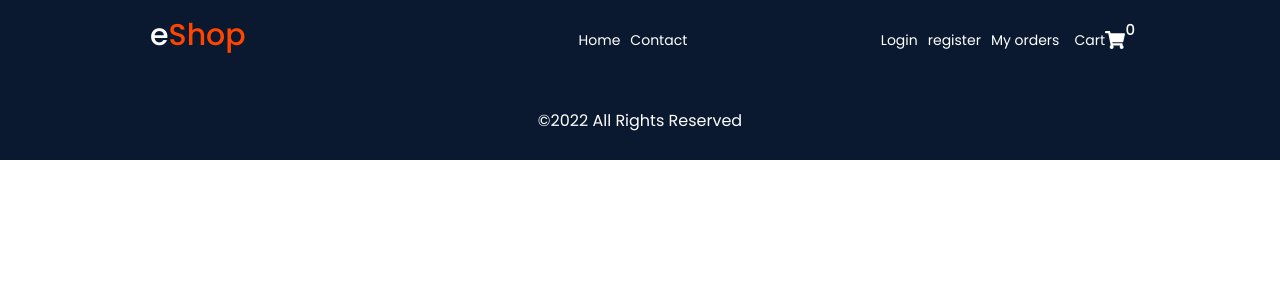
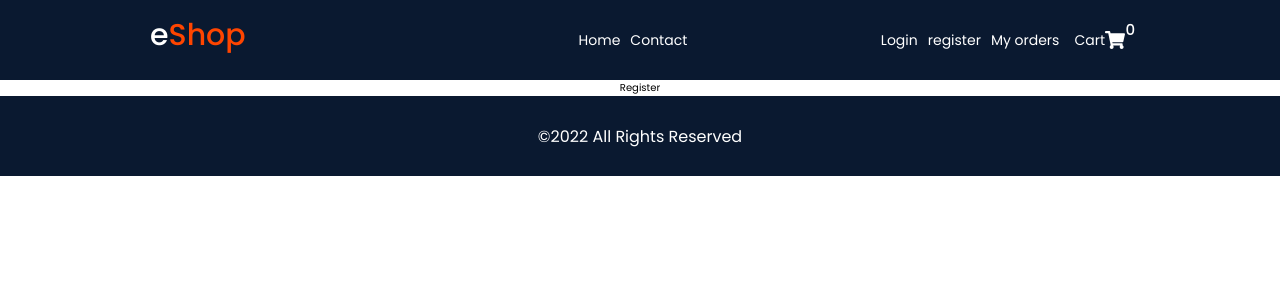
Before and after one commit to Marinmme/ecomer-app, a React (Create React App) app: page /register in a window 1280 px wide. Shown: the top 300 px of the page. Built offline with nearby package versions, Linux system fonts and the light colour scheme.

Commit message:
Route login and register

```diff
--- a/src/App.js
+++ b/src/App.js
@@ -1,7 +1,7 @@
 import './App.scss';
 import {BrowserRouter as Router,Routes,Route} from 'react-router-dom';
 //Pages
-import {Home,Contact} from './pages/index';
+import {Home,Contact,Login,Register} from './pages/index';
 //components
 import {Header,Footer} from './components/index'
 
@@ -13,7 +13,9 @@ function App() {
 
     <Routes>
       <Route exact path="/" element={<Home></Home>}></Route>
-      <Route exact path="/contact" element={<Contact></Contact>}></Route>
+      <Route  path="/contact" element={<Contact></Contact>}></Route>
+      <Route  path="/login" element={<Login></Login>}></Route>
+      <Route  path="/register" element={<Register></Register>}></Route>
       {/* <Route exact path="/" element={<Home></Home>}></Route>
       <Route exact path="/" element={<Home></Home>}></Route> */}
     </Routes>
```
